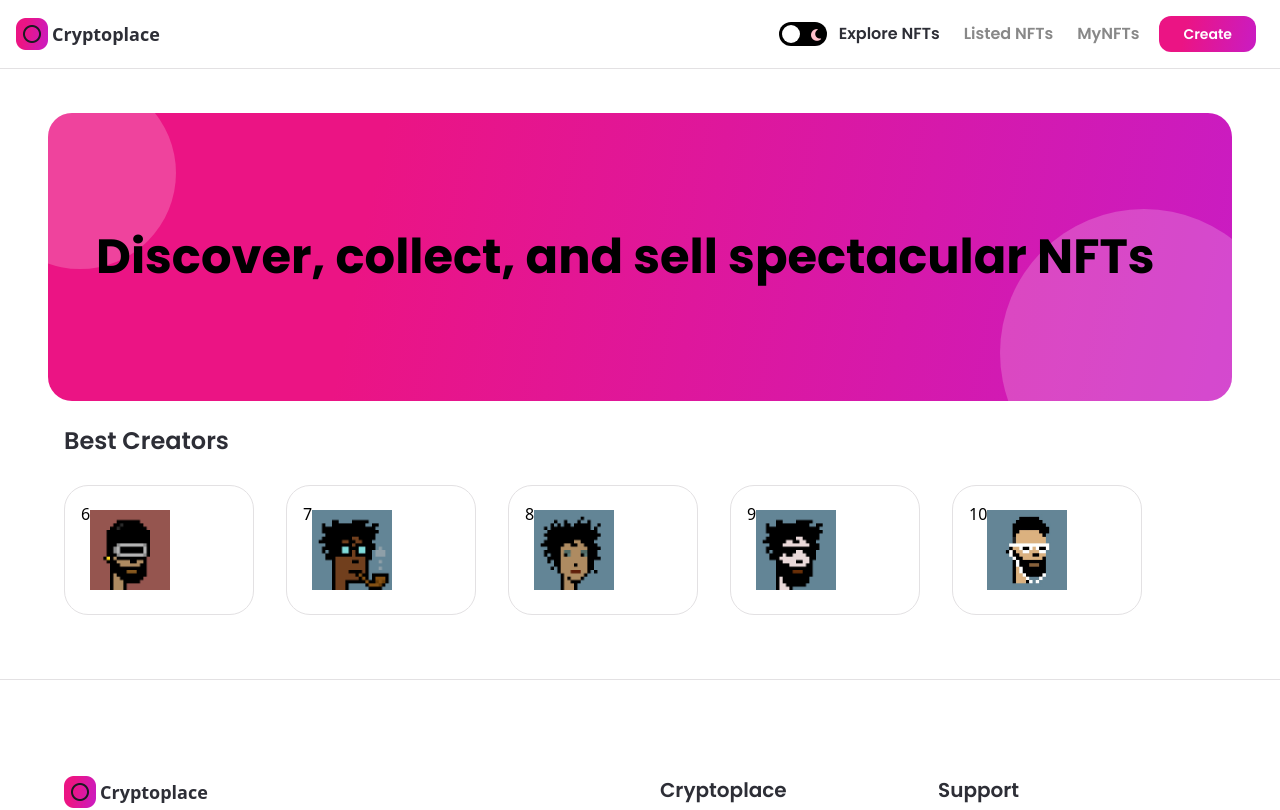
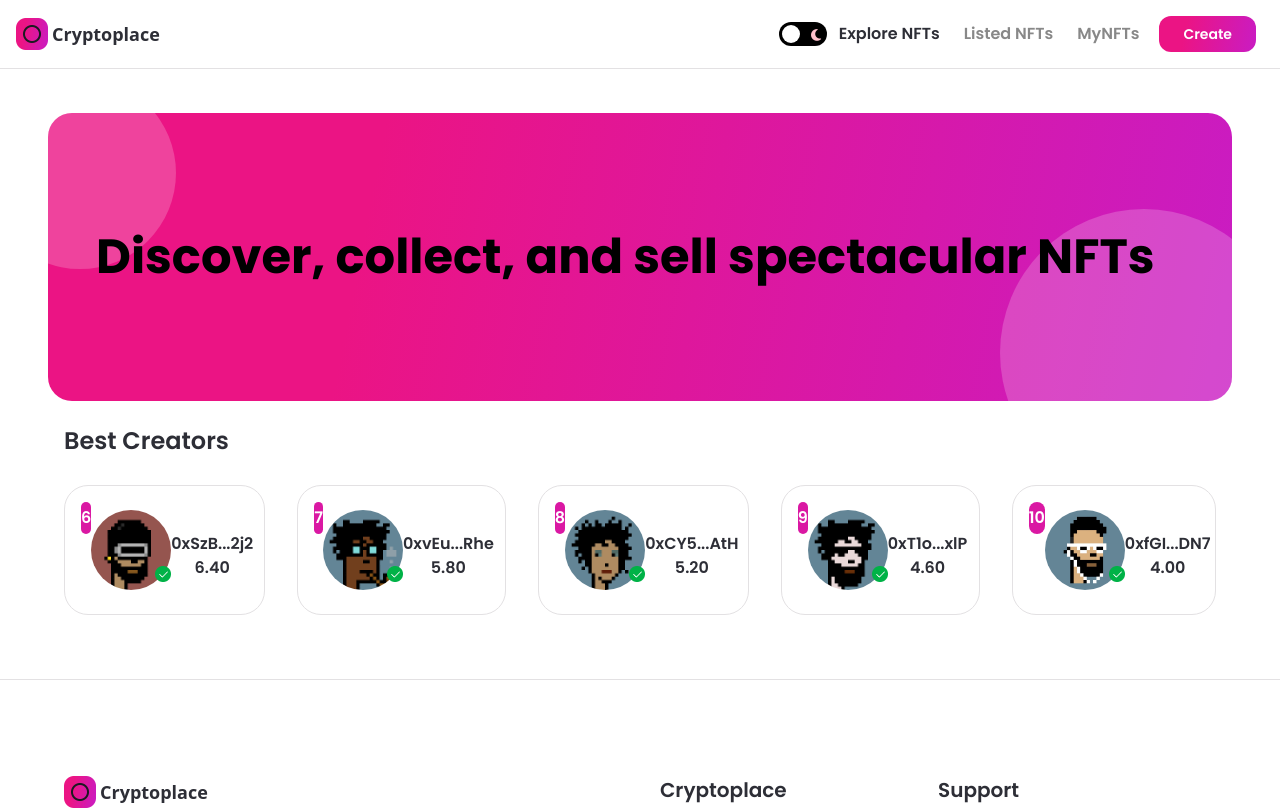
Before and after one commit to lucasmoncada08/cryptoplace, a Next.js app: page / in a window 1280 px wide. Shown: the top 810 px of the page. Built offline with nearby package versions, Linux system fonts and the light colour scheme.

Commit message:
Added details to creator card

```diff
--- a/components/CreatorCard.jsx
+++ b/components/CreatorCard.jsx
@@ -1,13 +1,14 @@
 import React from 'react';
 import Image from 'next/image';
 
-import Images from '../assets';
+import images from '../assets';
 
 const CreatorCard = ({ rank, creatorImage, creatorName, creatorEths }) => (
   <div className="min-w-190 minlg:min-w-240 dark:bg-nft-black-3 bg-white border dark:border-nft-black-3 border-nft-gray-1 rounded-3xl flex flex-column p-4 m-4">
-    <div>
-      <p>{rank}</p>
+    <div className="w-8 h-8 minlg:w-10 minlg:h-10 bg-nft-red-violet flexCenter rounded-full">
+      <p className="font-poppins text-white font-semibold text-base minlg:text-lg">{rank}</p>
     </div>
+
     <div className="my-2 flex justify-center">
       <div className="relative w-20 h-20 minlg:w-28 minlg:h-28">
         <Image
@@ -15,8 +16,22 @@
           layout="fill"
           objectFit="cover"
           alt="creatorName"
+          className="rounded-full"
         />
+        <div className="absolute w-4 h-4 minlg:w-7 minlg:h-7 bottom-2 -right-0">
+          <Image
+            src={images.tick}
+            layout="fill"
+            objectFit="contain"
+            alt="tick"
+          />
+        </div>
       </div>
+    </div>
+
+    <div className="mt-3 minlg:mt-7 text-center flexCenter flex-col">
+      <p className="font-poppins dark:text-white text-nft-black-1 font-semibold text-base">{creatorName}</p>
+      <p className="font-poppins dark:text-white text-nft-black-1 font-semibold text-base">{creatorEths.toFixed(2)}</p>
     </div>
   </div>
 );
```
